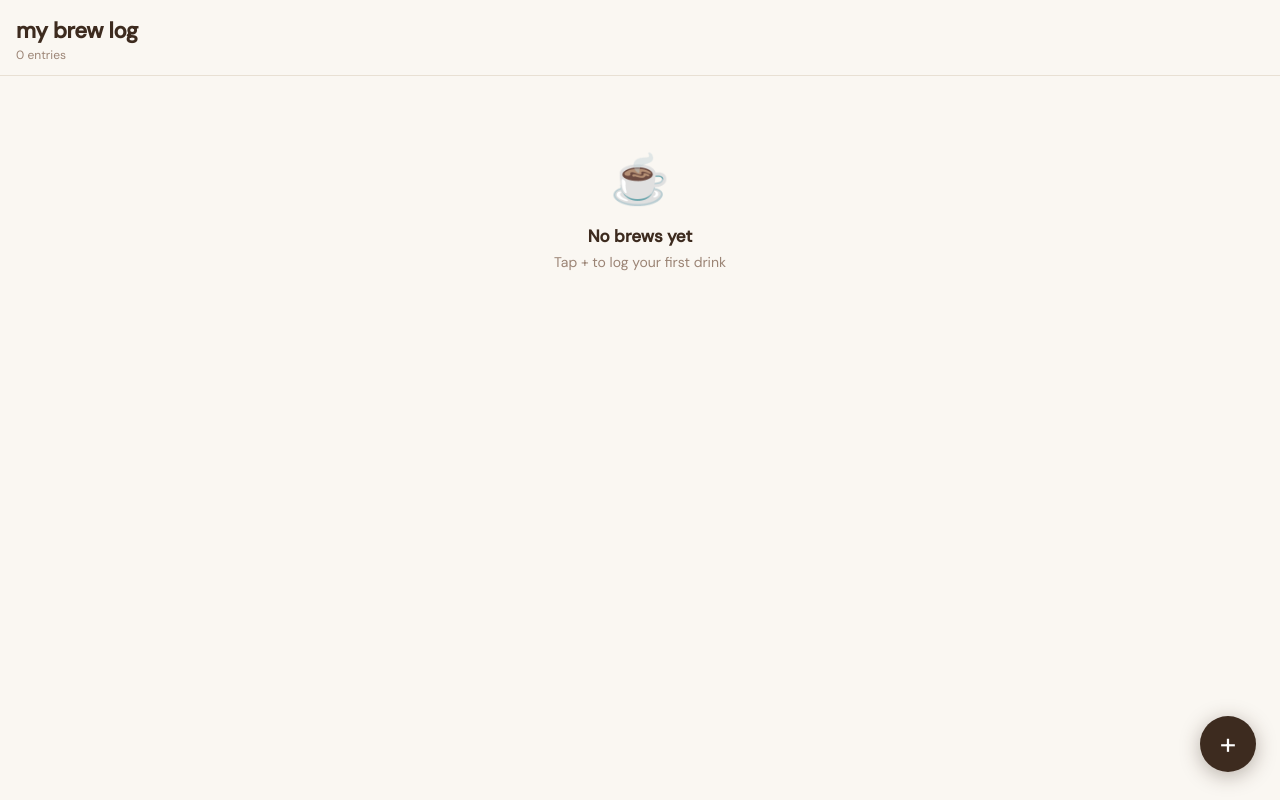
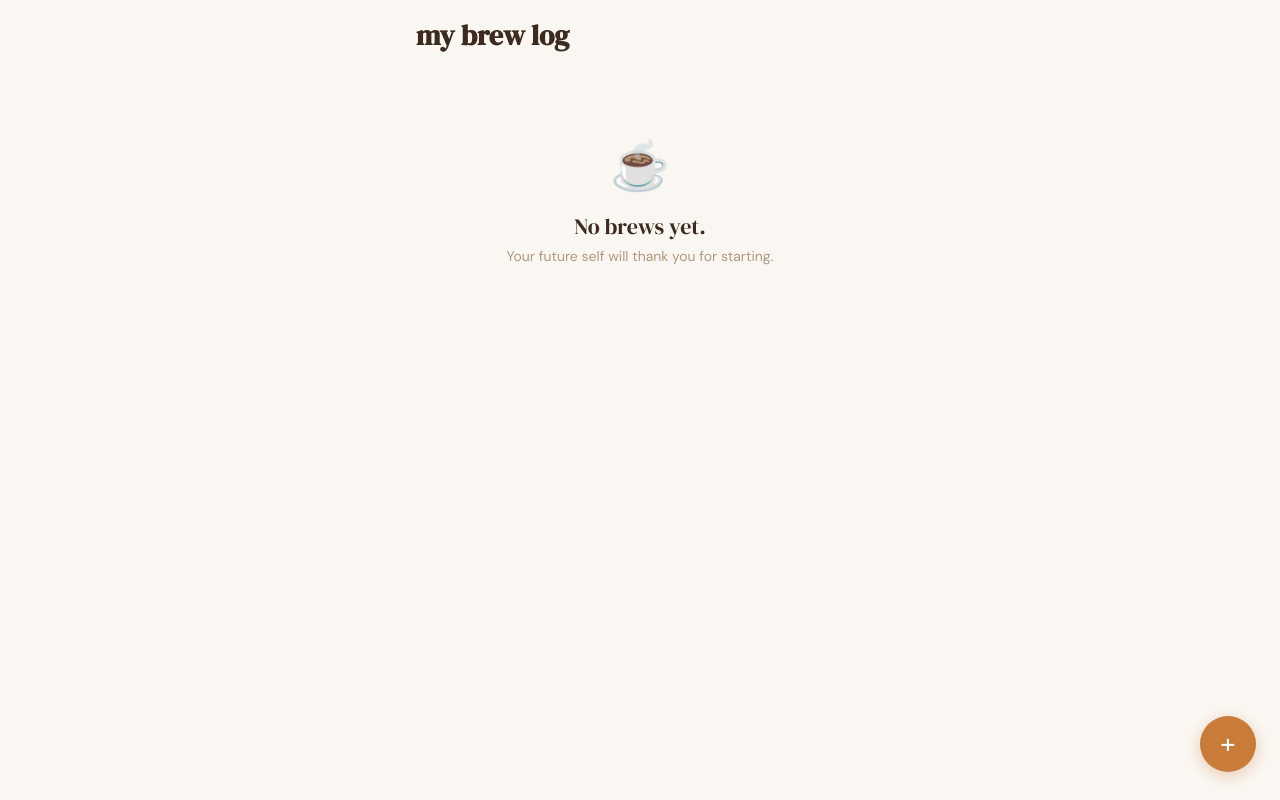
Before and after one commit to dihelium/brew-log, a React (Vite) app: page / in a window 1280 px wide. Built offline with nearby package versions, Linux system fonts and the light colour scheme.

Commit message:
feat: redesign FeedPage with animated layout and empty state

```diff
--- a/src/index.css
+++ b/src/index.css
@@ -135,3 +135,64 @@ button, input, textarea {
   font-size: 12px;
   color: var(--text-muted);
 }
+
+.feed-page {
+  padding: 16px 16px 100px;
+  max-width: 480px;
+  margin: 0 auto;
+}
+
+.feed-page__heading {
+  font-family: var(--font-display);
+  font-size: 28px;
+  color: var(--text-primary);
+  margin-bottom: 20px;
+}
+
+.feed-page__list {
+  display: flex;
+  flex-direction: column;
+  gap: 10px;
+}
+
+.feed-page__fab {
+  position: fixed;
+  bottom: 28px;
+  right: 24px;
+  width: 56px;
+  height: 56px;
+  border-radius: 50%;
+  background: var(--accent-coffee);
+  color: white;
+  font-size: 28px;
+  border: none;
+  cursor: pointer;
+  box-shadow: 0 4px 16px rgba(201,123,58,0.35);
+  display: flex;
+  align-items: center;
+  justify-content: center;
+  line-height: 1;
+  -webkit-tap-highlight-color: transparent;
+}
+
+.empty-state {
+  text-align: center;
+  padding: 60px 24px;
+}
+
+.empty-state__icon {
+  font-size: 48px;
+  margin-bottom: 14px;
+}
+
+.empty-state__heading {
+  font-family: var(--font-display);
+  font-size: 22px;
+  color: var(--text-primary);
+  margin-bottom: 6px;
+}
+
+.empty-state__sub {
+  font-size: 14px;
+  color: var(--text-muted);
+}
--- a/src/pages/FeedPage.jsx
+++ b/src/pages/FeedPage.jsx
@@ -1,4 +1,5 @@
 import { useNavigate } from 'react-router-dom'
+import { motion } from 'framer-motion'
 import { useBrew } from '../context/BrewContext'
 import EntryCard from '../components/EntryCard'
 
@@ -7,58 +8,36 @@ export default function FeedPage() {
   const navigate = useNavigate()
 
   return (
-    <div style={{ minHeight: '100dvh', background: '#faf7f2', paddingBottom: 80 }}>
-      {/* Header */}
-      <div style={{
-        padding: '16px 16px 12px',
-        borderBottom: '1px solid #e8e0d4',
-        background: '#faf7f2',
-        position: 'sticky',
-        top: 0,
-        zIndex: 10,
-      }}>
-        <div style={{ fontSize: 22, fontWeight: 700, color: '#3d2b1f', letterSpacing: '-0.3px' }}>
-          my brew log
-        </div>
-        <div style={{ fontSize: 12, color: '#9b8475', marginTop: 2 }}>
-          {entries.length} {entries.length === 1 ? 'entry' : 'entries'}
-        </div>
-      </div>
+    <motion.div
+      className="feed-page"
+      initial={{ opacity: 0, y: 10 }}
+      animate={{ opacity: 1, y: 0 }}
+      transition={{ duration: 0.25, ease: [0.4, 0, 0.2, 1] }}
+    >
+      <h1 className="feed-page__heading">my brew log</h1>
 
-      {/* Empty state */}
       {entries.length === 0 ? (
-        <div style={{ textAlign: 'center', padding: '72px 24px', color: '#9b8475' }}>
-          <div style={{ fontSize: 48, marginBottom: 14 }}>☕</div>
-          <div style={{ fontSize: 17, fontWeight: 600, color: '#3d2b1f', marginBottom: 6 }}>
-            No brews yet
-          </div>
-          <div style={{ fontSize: 14 }}>Tap + to log your first drink</div>
+        <div className="empty-state">
+          <div className="empty-state__icon">☕</div>
+          <p className="empty-state__heading">No brews yet.</p>
+          <p className="empty-state__sub">Your future self will thank you for starting.</p>
         </div>
       ) : (
-        <div>
-          {entries.map(entry => (
-            <EntryCard key={entry.id} entry={entry} />
+        <div className="feed-page__list">
+          {entries.map((entry, i) => (
+            <EntryCard key={entry.id} entry={entry} index={i} />
           ))}
         </div>
       )}
 
-      {/* FAB */}
-      <button
+      <motion.button
+        className="feed-page__fab"
+        whileTap={{ scale: 0.93 }}
         onClick={() => navigate('/add')}
-        style={{
-          position: 'fixed', bottom: 28, right: 24,
-          width: 56, height: 56, borderRadius: '50%',
-          background: '#3d2b1f', color: '#fff',
-          border: 'none', fontSize: 30, cursor: 'pointer',
-          boxShadow: '0 4px 20px rgba(61,43,31,0.35)',
-          display: 'flex', alignItems: 'center', justifyContent: 'center',
-          lineHeight: 1,
-          WebkitTapHighlightColor: 'transparent',
-        }}
         aria-label="Log a drink"
       >
         +
-      </button>
-    </div>
+      </motion.button>
+    </motion.div>
   )
 }
```
